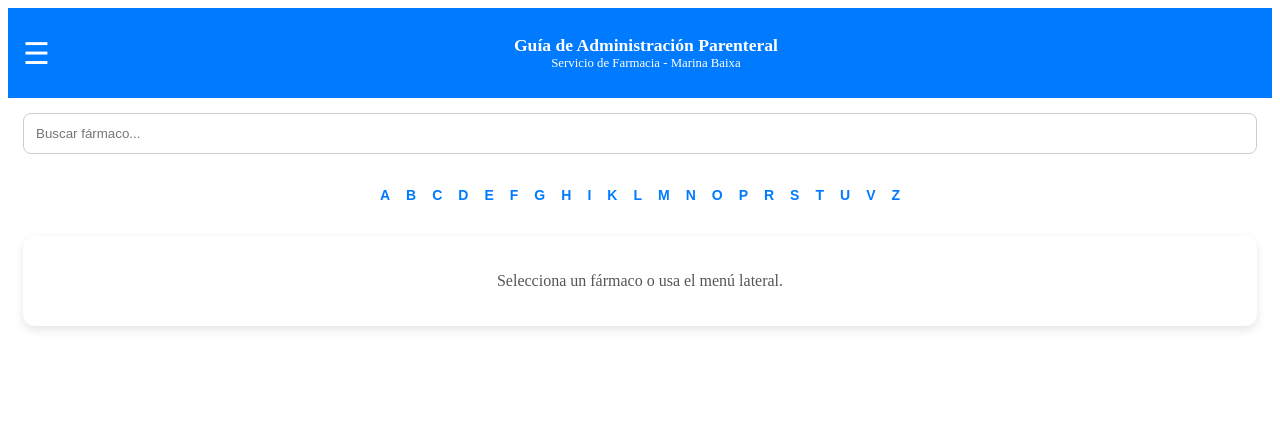
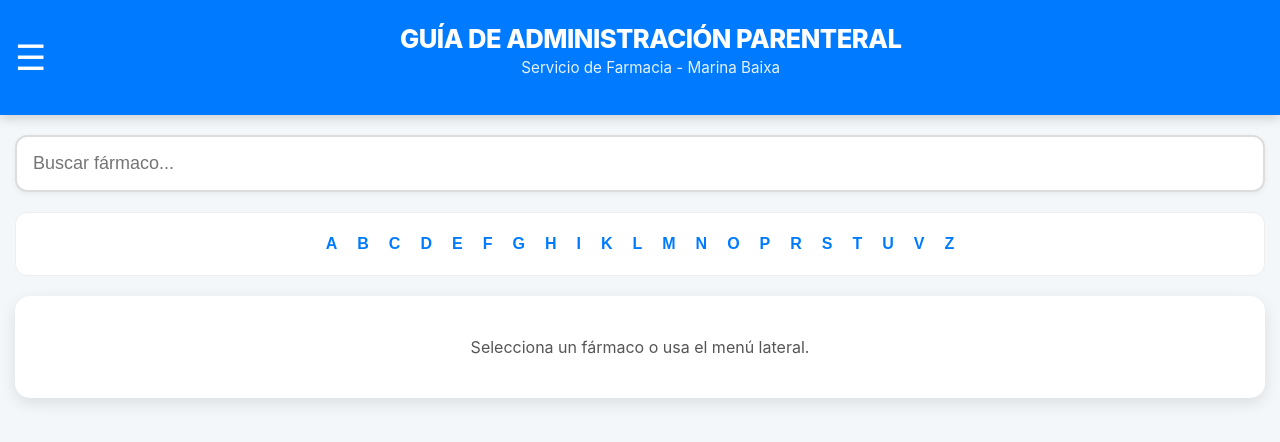
Before and after one commit to juancampillo03-byte/guia-farmacos-pwa, a plain HTML site: page index.html in a window 1280 px wide. Drawn offline with Linux system fonts and the light colour scheme.

Commit message:
ajustes inmersivos

```diff
--- a/styles.css
+++ b/styles.css
@@ -1,36 +1,65 @@
-/* 1. CABECERA Y MENU ICON */
+/* -------------------------------------- */
+/* 1. AJUSTES GLOBALES E INMERSIVOS       */
+/* -------------------------------------- */
+body {
+    font-family: -apple-system, BlinkMacSystemFont, "Segoe UI", Roboto, sans-serif;
+    margin: 0;
+    padding: 0;
+    background-color: #f4f7f9;
+    color: #333;
+    overflow-x: hidden; /* Evita desplazamientos laterales raros */
+}
+
 header {
     background-color: #007bff;
     color: white;
-    padding: 15px;
+    padding: 25px 15px; /* Más relleno para que sea más alta */
     display: flex;
     align-items: center;
-    position: relative;
-    min-height: 60px;
+    width: 100%; /* Cubre de lado a lado */
+    box-sizing: border-box;
+    box-shadow: 0 4px 10px rgba(0,0,0,0.15);
 }
 
 .menu-icon {
-    font-size: 30px;
+    font-size: 35px; /* Icono más grande y fácil de tocar */
     cursor: pointer;
     z-index: 10;
-    margin-right: 15px;
+    margin-right: 10px;
 }
 
 .logo-container {
     flex-grow: 1;
     text-align: center;
-    margin-right: 30px; /* Equilibra el espacio del icono */
+    padding-right: 20px; /* Compensa el espacio del icono */
 }
 
-header h1 { margin: 0; font-size: 1.1em; }
-header h2 { margin: 0; font-size: 0.8em; font-weight: 300; }
+/* Título Principal más Grande */
+header h1 {
+    margin: 0;
+    font-size: 1.6em; /* Aumentado */
+    font-weight: 800;
+    line-height: 1.1;
+    text-transform: uppercase; /* Da un aire más oficial */
+    letter-spacing: -0.5px;
+}
 
-/* 2. MENÚ LATERAL (OCULTO POR DEFECTO) */
+/* Subtítulo */
+header h2 {
+    margin-top: 5px;
+    font-size: 0.95em;
+    font-weight: 400;
+    opacity: 0.9;
+}
+
+/* -------------------------------------- */
+/* 2. MENÚ LATERAL (SIDE NAV)             */
+/* -------------------------------------- */
 .side-nav {
     height: 100%;
     width: 0;
     position: fixed;
-    z-index: 2000; /* Por encima de todo */
+    z-index: 2000;
     top: 0;
     left: 0;
     background-color: #111;
@@ -41,44 +70,149 @@ header h2 { margin: 0; font-size: 0.8em; font-weight: 300; }
 
 .side-nav .closebtn {
     position: absolute;
-    top: 5px;
-    right: 20px;
-    font-size: 40px;
-    color: #bbb;
+    top: 10px;
+    right: 25px;
+    font-size: 45px;
+    color: #fff;
     text-decoration: none;
 }
 
 .menu-header {
     color: white;
-    padding: 15px 25px;
-    font-size: 1.2em;
-    border-bottom: 1px solid #333;
+    padding: 15px 30px;
+    font-size: 1.4em;
+    border-bottom: 2px solid #007bff;
     margin-bottom: 10px;
 }
 
 .menu-link {
-    background: #333;
+    background: #222;
     border: none;
-    padding: 15px 20px;
+    padding: 18px 25px;
     color: white;
     display: block;
-    width: 85%;
-    margin: 10px auto;
-    border-radius: 5px;
+    width: 90%;
+    margin: 15px auto;
+    border-radius: 10px;
     text-align: center;
     cursor: pointer;
-    font-size: 15px;
+    font-size: 17px;
+    font-weight: 600;
 }
 
-/* 3. TABLA Y OTROS (TU ESTILO ESTABLE) */
-main { padding: 15px; }
-#search-input { width: 100%; padding: 12px; border-radius: 8px; border: 1px solid #ccc; box-sizing: border-box; margin-bottom: 15px; }
-.alphabet-index { display: flex; flex-wrap: wrap; justify-content: center; background: white; padding: 10px; border-radius: 8px; margin-bottom: 15px; }
-.index-button { background: none; border: none; color: #007bff; font-weight: bold; padding: 8px; font-size: 14px; }
-.result-button { width: 100%; padding: 15px; margin-bottom: 8px; border: none; background: #fff; border-radius: 8px; text-align: left; box-shadow: 0 2px 4px rgba(0,0,0,0.1); color: #0056b3; font-weight: 600; }
-.ficha { background: white; padding: 20px; border-radius: 12px; box-shadow: 0 4px 10px rgba(0,0,0,0.1); }
-.tabla-vo-container { overflow-x: auto; margin-top: 15px; }
-.tabla-vo { width: 100%; border-collapse: collapse; font-size: 14px; }
-.tabla-vo td, .tabla-vo th { border: 1px solid #eee; padding: 10px; text-align: left; }
-.seccion-reconstitución { background: #fff9db; padding: 10px; border-left: 4px solid #fcc419; margin-bottom: 15px; }
-.protocolo-box { padding: 12px; border-radius: 6px; margin-bottom: 10px; border-left: 4px solid #40c057; background: #f0fff0; }
+/* -------------------------------------- */
+/* 3. CONTENIDO PRINCIPAL Y BUSCADOR      */
+/* -------------------------------------- */
+main {
+    padding: 20px 15px;
+}
+
+#search-input {
+    width: 100%;
+    padding: 16px; /* Más grande para móviles */
+    border-radius: 12px;
+    border: 2px solid #ddd;
+    font-size: 18px; /* Texto de búsqueda más legible */
+    box-sizing: border-box;
+    margin-bottom: 20px;
+    box-shadow: 0 2px 5px rgba(0,0,0,0.05);
+}
+
+.alphabet-index {
+    display: flex;
+    flex-wrap: wrap;
+    justify-content: center;
+    background: white;
+    padding: 12px;
+    border-radius: 12px;
+    margin-bottom: 20px;
+    border: 1px solid #eee;
+}
+
+.index-button {
+    background: none;
+    border: none;
+    color: #007bff;
+    font-weight: 800;
+    padding: 10px;
+    font-size: 16px; /* Letras del índice más grandes */
+}
+
+.result-button {
+    width: 100%;
+    padding: 18px;
+    margin-bottom: 10px;
+    border: none;
+    background: #fff;
+    border-radius: 12px;
+    text-align: left;
+    box-shadow: 0 3px 6px rgba(0,0,0,0.08);
+    color: #0056b3;
+    font-weight: 700;
+    font-size: 1.1em;
+}
+
+/* -------------------------------------- */
+/* 4. FICHA DEL FÁRMACO                   */
+/* -------------------------------------- */
+.ficha {
+    background: white;
+    padding: 25px 20px;
+    border-radius: 15px;
+    box-shadow: 0 5px 15px rgba(0,0,0,0.1);
+}
+
+.ficha h2 {
+    color: #007bff;
+    margin-top: 0;
+    border-bottom: 3px solid #f0f0f0;
+    padding-bottom: 15px;
+    font-size: 1.7em; /* Nombre del fármaco bien grande */
+    text-align: center;
+}
+
+.seccion-reconstitución {
+    background: #fff9db;
+    padding: 15px;
+    border-left: 6px solid #fcc419;
+    margin: 20px 0;
+    border-radius: 8px;
+    font-size: 1.05em;
+}
+
+.protocolo-box {
+    padding: 18px;
+    border-radius: 10px;
+    margin-bottom: 15px;
+    border-left: 6px solid #40c057;
+    background: #f1fdf3;
+}
+
+.protocolo-box h3 {
+    margin-top: 0;
+    font-size: 1.2em;
+}
+
+.tabla-vo-container {
+    overflow-x: auto;
+    margin-top: 20px;
+    border-radius: 10px;
+    border: 1px solid #eee;
+}
+
+.tabla-vo {
+    width: 100%;
+    border-collapse: collapse;
+    font-size: 16px; /* Tabla más legible */
+}
+
+.tabla-vo td, .tabla-vo th {
+    border: 1px solid #f0f0f0;
+    padding: 14px 10px;
+    text-align: left;
+}
+
+.tabla-vo th {
+    background: #f8f9fa;
+    font-weight: bold;
+}
```
